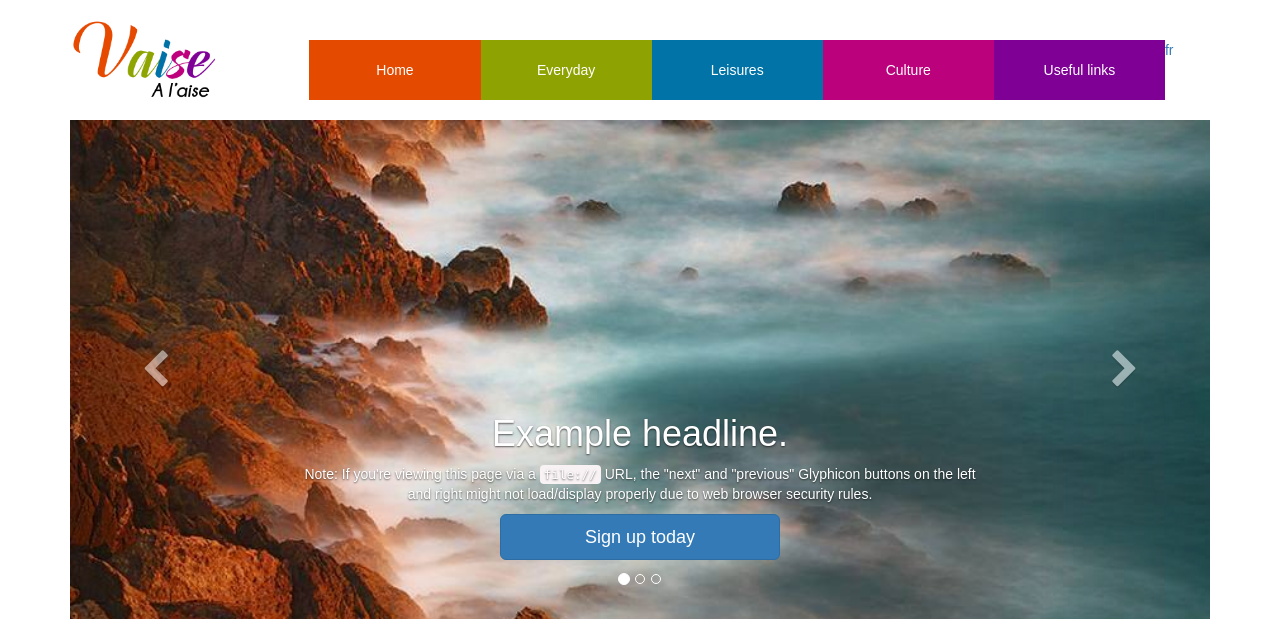
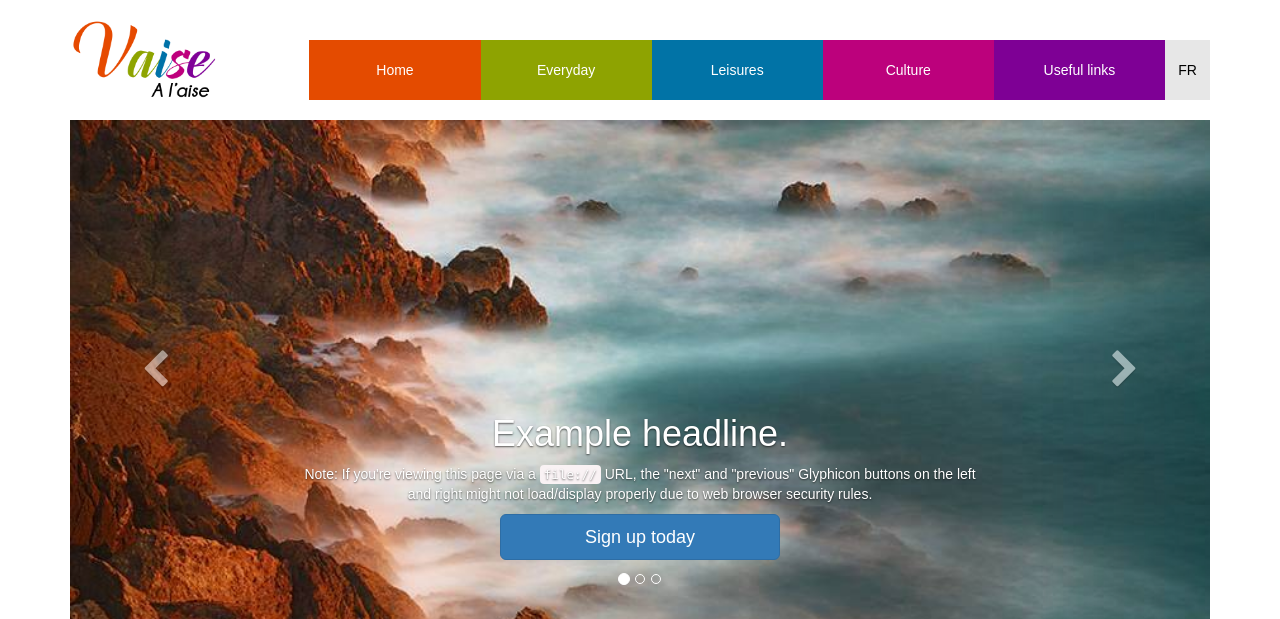
Before and after one commit to theodelsante/infomedia, a PHP site: page / in a window 1280 px wide. Shown: the top 619 px of the page. Run offline with PHP 8.4, Linux system fonts and the light colour scheme; data that the repository does not hold is empty.

Commit message:
Boutton LANG menu

```diff
--- a/assets/css/main.css
+++ b/assets/css/main.css
@@ -37,7 +37,7 @@ ul {
   max-height: 40px;
 }
 
-#menu li a, #en a {
+#menu li a, #other_lang a {
   display: block;
   background-color: #e44b00;
   text-align: center;
@@ -63,10 +63,11 @@ ul {
   background-color: #7e0095;
 }
 
-#menu #en a {
+#menu #other_lang a {
   background-color: #e7e7e7;
   color:black;
   line-height: 60px;
+  text-transform: uppercase;
 }
 
 #menu #links > a,
```
Lines whose indentation alone changed are shown as unchanged.
